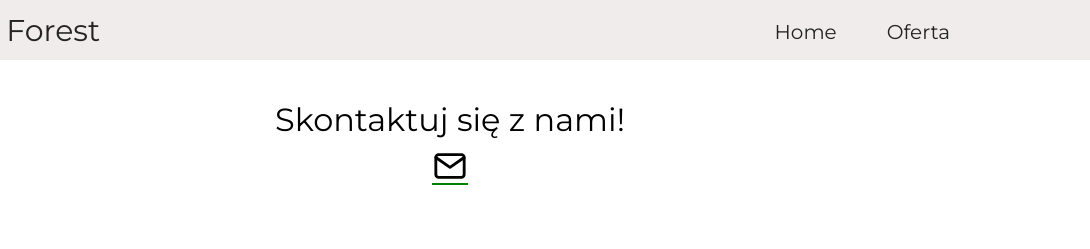
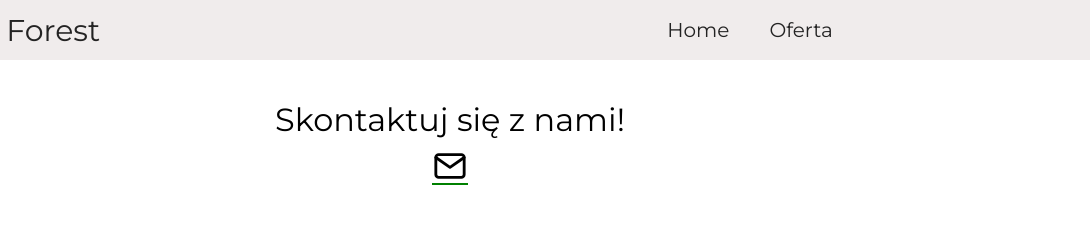
Before and after one commit to gbura/forest-website-project, a website: page contact.html in a window 1280 px wide. Shown: the top 249 px of the page, 190-1280 px from the left. Drawn offline with nearby package versions, Linux system fonts and the light colour scheme; files that its build step writes are made by us from their sources.

Commit message:
changed nav a little

```diff
--- a/src/sass/contact.scss
+++ b/src/sass/contact.scss
@@ -346,7 +346,6 @@ footer {
 	}
 
 	.nav {
-		position: relative;
 		padding: 0 4rem;
 
 		&__mobile {
@@ -354,11 +353,10 @@ footer {
 		}
 
 		&__list {
-			justify-content: end;
-			gap: 1rem;
 			top: 0;
-			right: 0;
+			right: 2rem;
 			flex-direction: row;
+			justify-content: center;
 			width: 50%;
 			height: 100%;
 			background: transparent;
```
